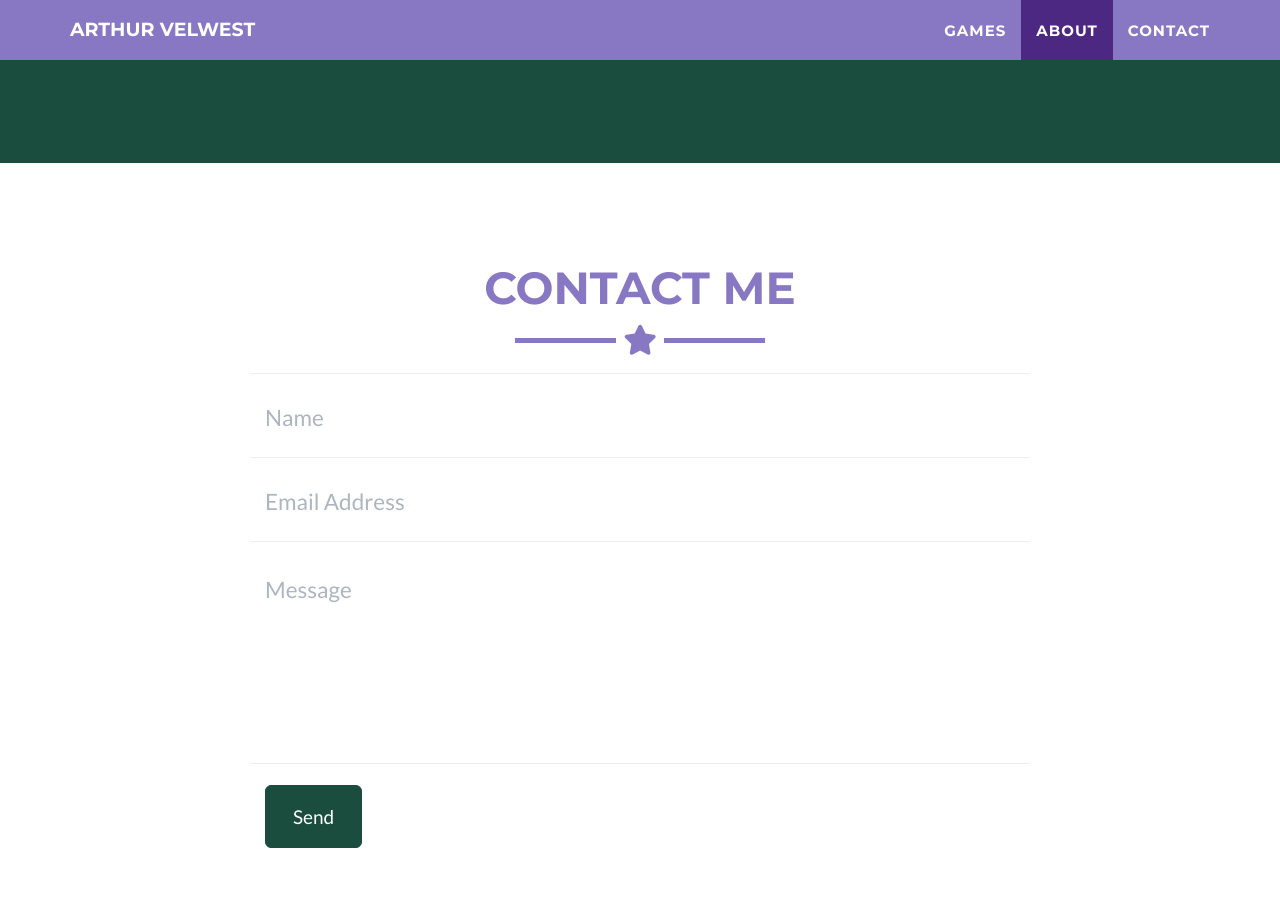
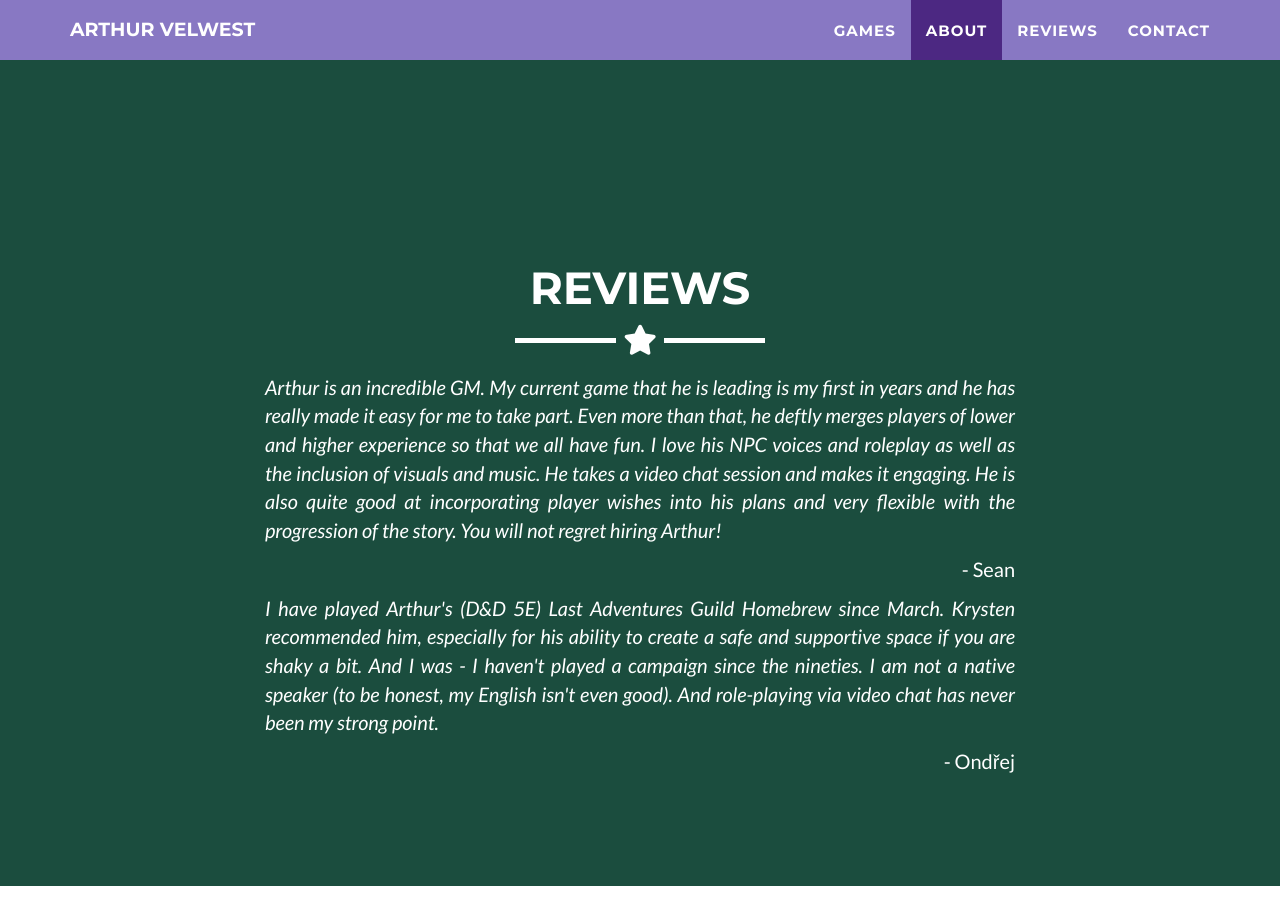
Before and after one commit to thearthurshow/thearthurshow.github.io, a Jekyll site: the page built from index.md, in a window 1280 px wide and 900 px high, scrolled down 2924 px. Built offline with Jekyll 4.4.1, drawn with Linux system fonts in a browser that asks for light colours.

Commit message:
create reviews section

```diff
--- a/_includes/nav.html
+++ b/_includes/nav.html
@@ -25,6 +25,9 @@
           <a href="#about">About</a>
         </li>
         <li class="page-scroll">
+          <a href="#reviews">Reviews</a>
+        </li>
+        <li class="page-scroll">
           <a href="#contact">Contact</a>
         </li>
       </ul>
--- /dev/null
+++ b/_includes/reviews.html
@@ -0,0 +1,28 @@
+<!-- Revies Section -->
+<section class="success" id="reviews">
+  <div class="container">
+    <div class="row">
+      <div class="col-lg-12 text-center">
+        <h2>Reviews</h2>
+        <hr class="star-light">
+      </div>
+    </div>
+
+    <div class="row">
+      <div class="col-lg-8 col-lg-offset-2">
+          <p class="text-justify" style="font-style: italic;">
+            Arthur is an incredible GM. My current game that he is leading is my first in years and he has really made it easy for me to take part. Even more than that, he deftly merges players of lower and higher experience so that we all have fun. I love his NPC voices and roleplay as well as the inclusion of visuals and music. He takes a video chat session and makes it engaging. He is also quite good at incorporating player wishes into his plans and very flexible with the progression of the story. You will not regret hiring Arthur!
+        </p>
+        <p class="text-right">
+          - Sean
+        </p>
+        <p class="text-justify" style="font-style: italic;">
+          I have played Arthur's (D&D 5E) Last Adventures Guild Homebrew since March. Krysten recommended him, especially for his ability to create a safe and supportive space if you are shaky a bit. And I was - I haven't played a campaign since the nineties. I am not a native speaker (to be honest, my English isn't even good). And role-playing via video chat has never been my strong point.
+        </p>
+        <p class="text-right">
+          - Ondřej
+        </p>
+      </div>
+    </div>
+  </div>
+</section>
--- a/_layouts/default.html
+++ b/_layouts/default.html
@@ -7,6 +7,7 @@
   {% include header.html %}
   {% include portfolio_grid.html %}
   {% include about.html %}
+  {% include reviews.html %}
 
   {% if site.contact == "static" %}
   {% include contact_static.html %}
```
